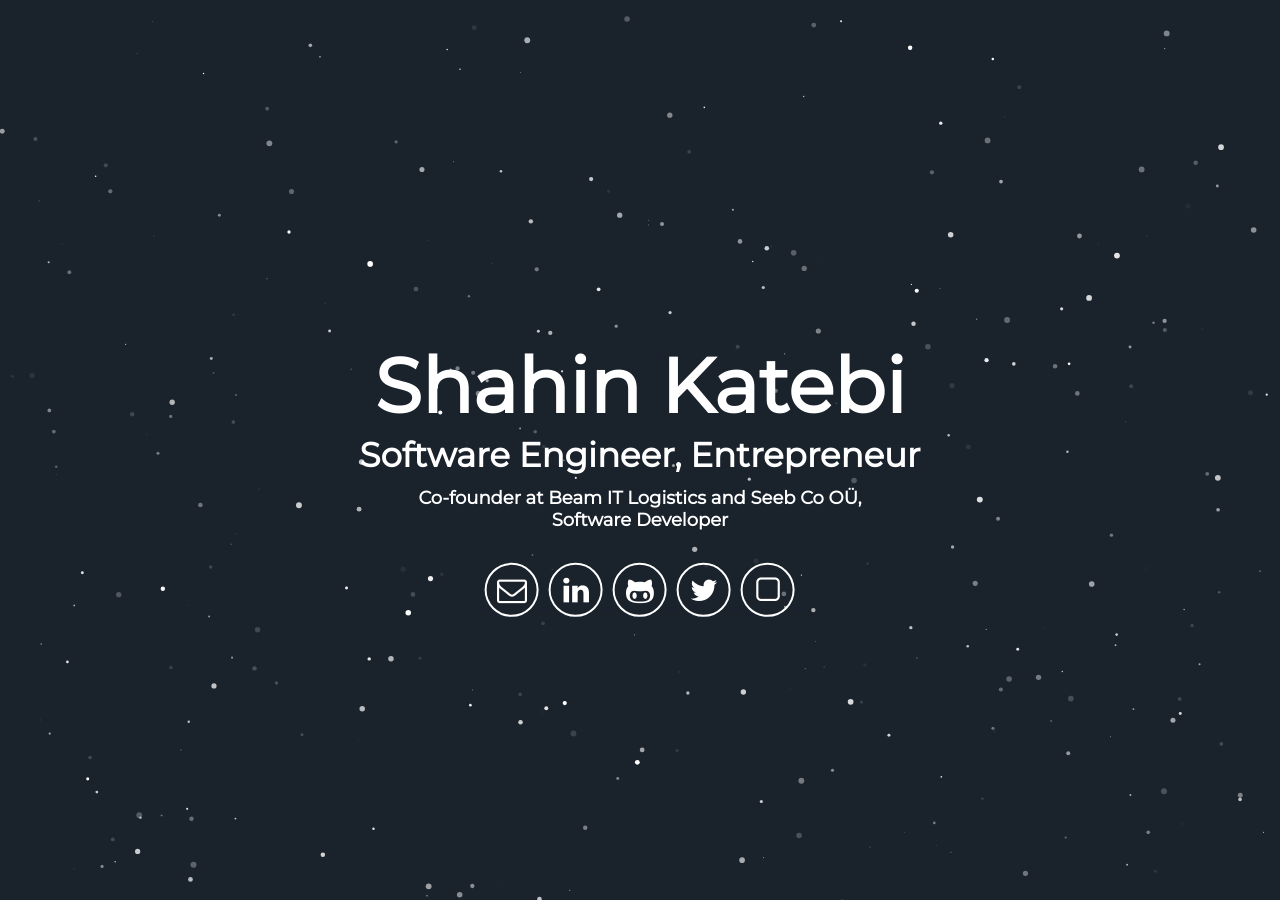
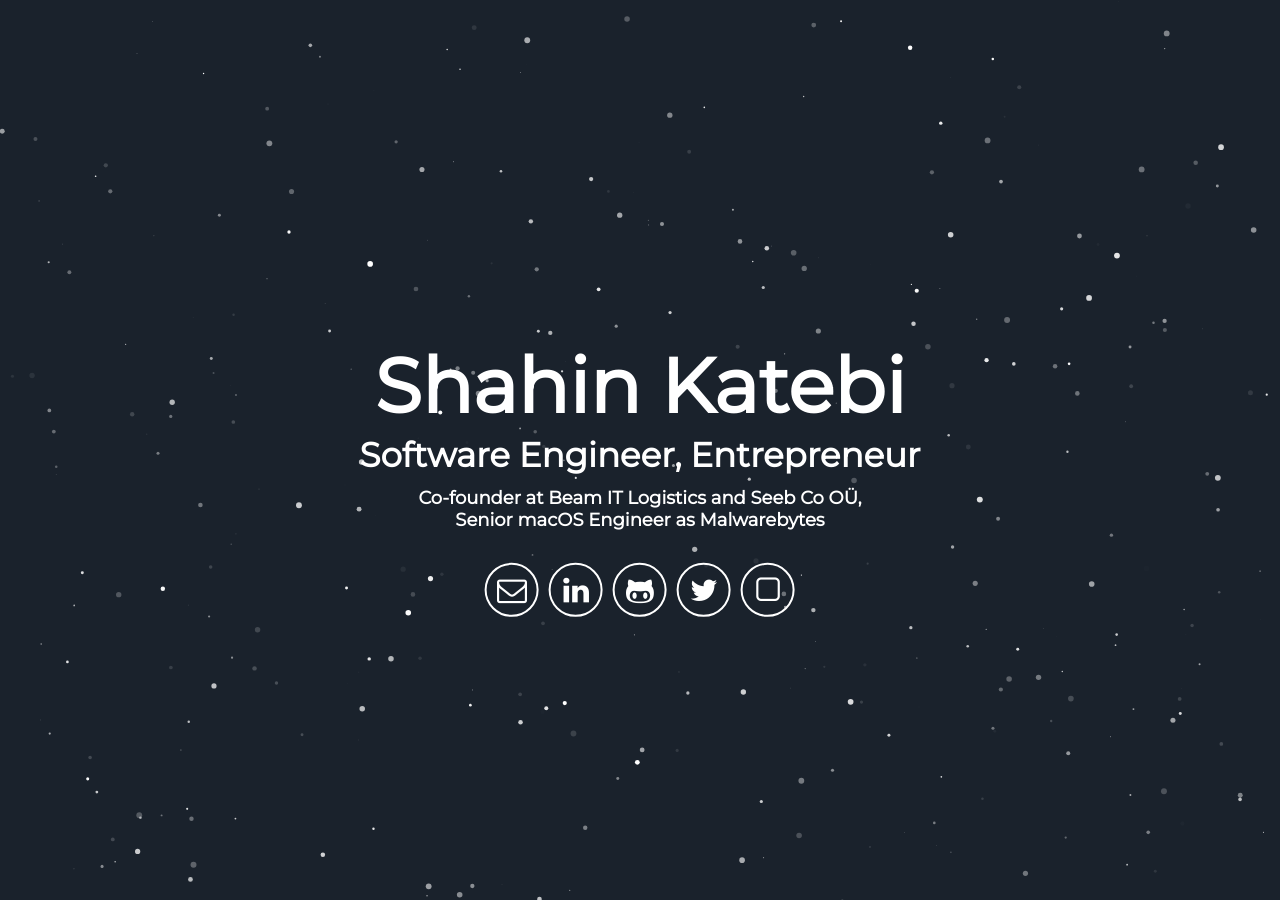
Before and after one commit to shaahin/shaahin.github.io, a Jekyll site: the page built from index.html, in a window 1280 px wide. Built offline with Jekyll 4.4.1, drawn with Linux system fonts in a browser that asks for light colours; some web fonts are replaced.

Commit message:
MB added

```diff
--- a/_config.yml
+++ b/_config.yml
@@ -6,7 +6,7 @@ description: Software Engineer, Entrepreneur
 
 # User settings
 username: Shahin Katebi
-user_description: Co-founder at Beam IT Logistics and Seeb Co OÜ, <br>Software Developer
+user_description: Co-founder at Beam IT Logistics and Seeb Co OÜ, <br>Senior macOS Engineer as Malwarebytes
 user_title: Software Engineer, Entrepreneur
 email: katebi@me.com
 twitter_username: ShahinKatebi
```
